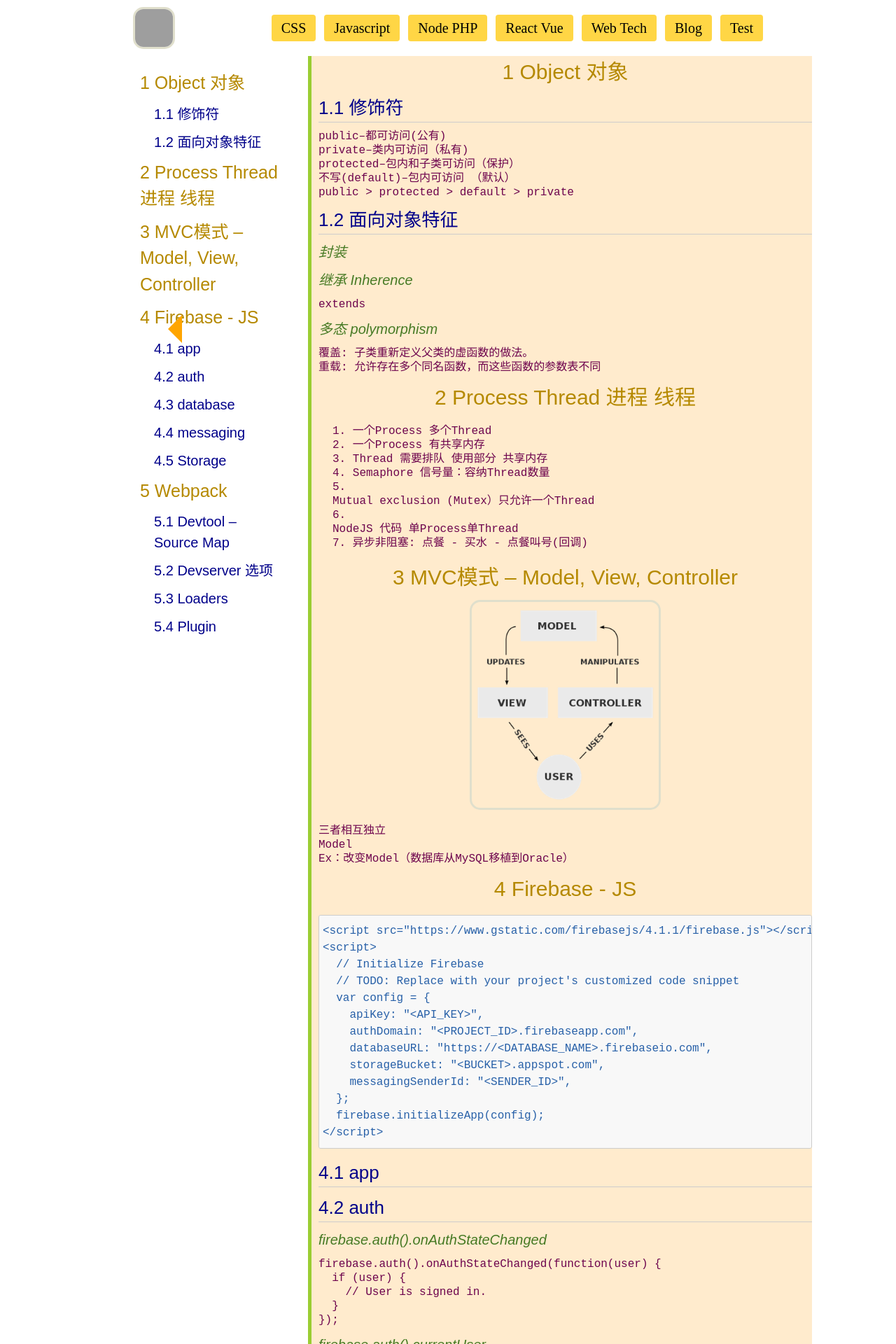
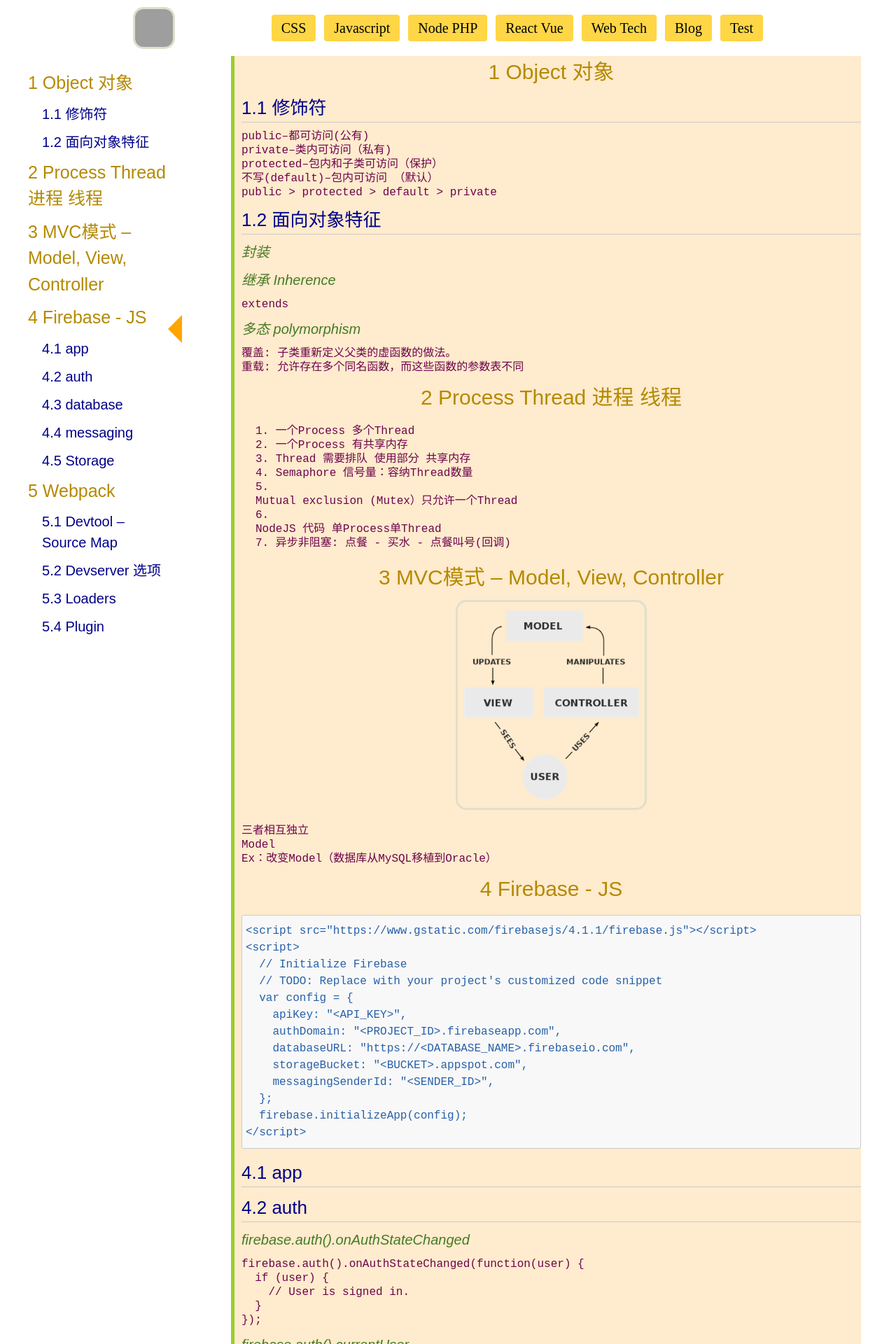
Before and after one commit to rfd3344a/rfd3344.github.io, a Jekyll site: the page built from notes/Web_Tech.md, in a window 1280 px wide. Shown: the top 1920 px of the page at 70% size. Built offline with Jekyll 4.4.1, drawn with Linux system fonts in a browser that asks for light colours; nearby versions of some CDN libraries; some web fonts are replaced; our own code applies the rules of GitHub Pages for plain Markdown files; grey boxes are pictures that could not be loaded.

Commit message:
Update notes.css

```diff
--- a/css/notes.css
+++ b/css/notes.css
@@ -1,6 +1,8 @@
 
 /*******  Navigation Bar *********/
-
+.notes{
+   max-width:unset;
+}
 .notes nav{
    position: absolute;
    display: block;
@@ -18,7 +20,7 @@
     border: 0;
 }
 .notes nav:before{
-	width: 0;
+    width: 0;
     height: 0;
     border-style: solid;
     border-color: transparent;
@@ -31,7 +33,8 @@
 }
 .notes .content{
 	width: 80%;
-	margin-left: 250px;
+	max-width:900px;
+	margin-left: 300px;
 	background:BlanchedAlmond;
 	border-left: 5px solid yellowgreen;
 	padding-left: 10px;
```
